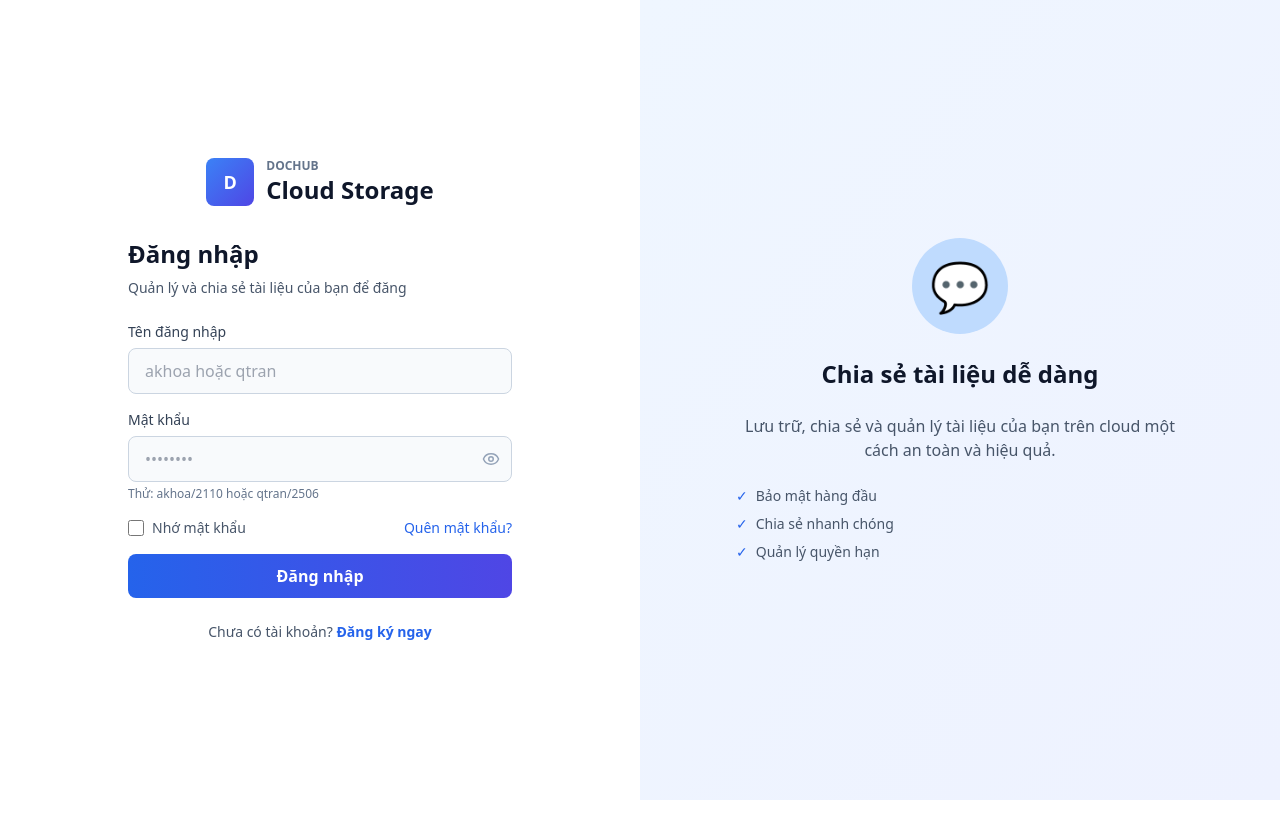
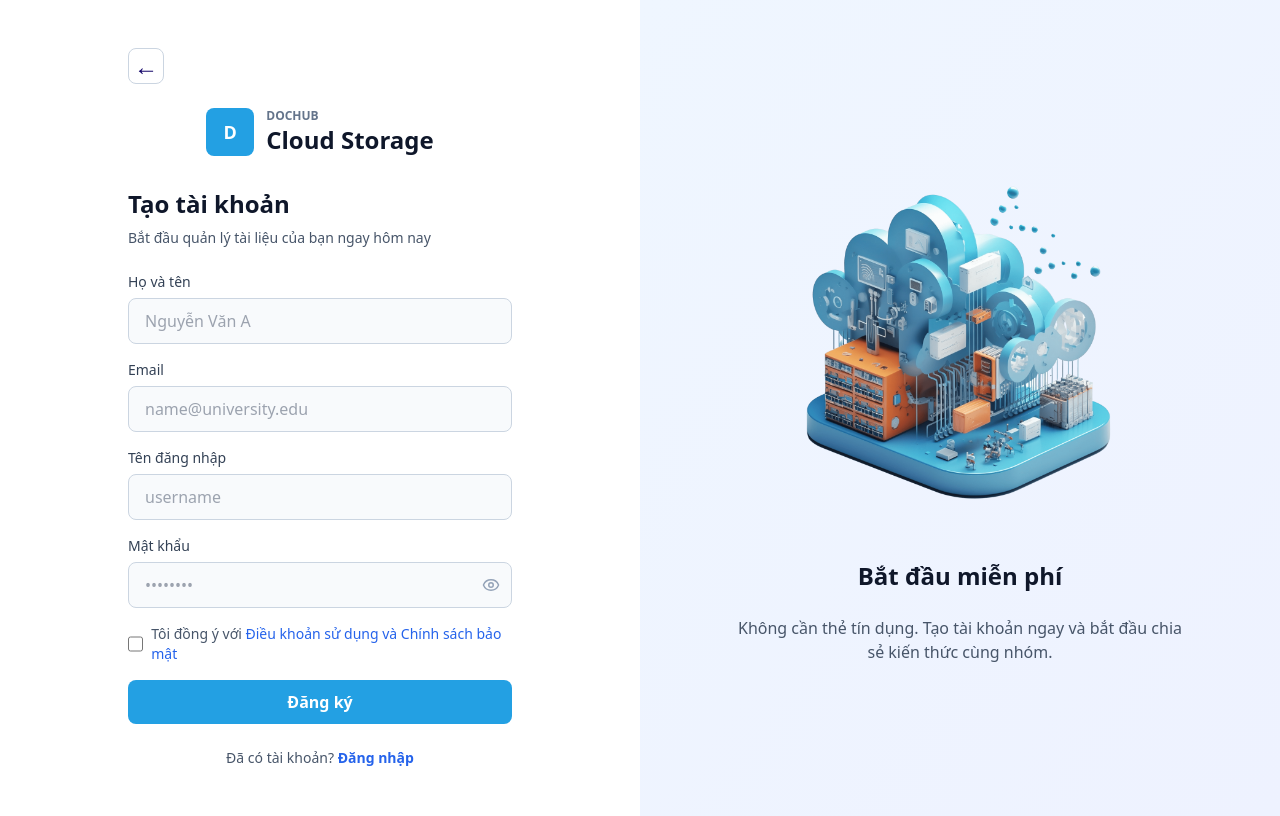
Before and after one commit to QuyTran25/DocHub, a React (Vite) app in the folder frontend/: page / in a window 1280 px wide. Both pictures are taken after a click on the button "Bắt đầu miễn phí". Built offline with nearby package versions, Linux system fonts and the light colour scheme; the HTML template or start-up script is replaced by a standard one.

Commit message:
Chỉnh sửa giao diện về trang đăng nhập, đăng ký, trang chủ

```diff
--- a/frontend/src/app.jsx
+++ b/frontend/src/app.jsx
@@ -39,21 +39,30 @@ const mockSharedFiles = [
 // --- COMPONENTS ---
 
 // 1. Landing Page - Trang chủ
-const LandingPage = ({ onGetStarted }) => {
+const LandingPage = ({ onGetStarted, onLoginClick }) => {
   return (
     <div className="min-h-screen bg-white">
       {/* Header */}
-      <header className="sticky top-0 z-50 border-b border-slate-200 bg-white/95 backdrop-blur-sm">
+      <header
+        className="sticky top-0 z-50 border-b border-indigo-900/60 backdrop-blur-sm"
+        style={{ backgroundColor: '#120368' }}
+      >
         <div className="mx-auto flex max-w-7xl items-center justify-between px-6 py-4">
-          <div className="flex items-center gap-2">
-            <div className="flex h-10 w-10 items-center justify-center rounded-lg bg-gradient-to-br from-\[#120368\] to-\[#120368\] text-white font-bold">
-              D
-            </div>
-            <span className="text-xl font-bold text-slate-900">DocHub</span>
+          <div className="flex items-center">
+            <span className="text-xl font-bold text-white">DocHub</span>
           </div>
           <div className="flex items-center gap-4">
-            <a href="#" className="text-sm font-medium text-slate-600 hover:text-slate-900">Đăng nhập</a>
-            <button onClick={onGetStarted} className="rounded-lg px-4 py-2 text-sm font-semibold text-white hover:shadow-lg" style={{ background: '#120368' }}>
+            <button
+              type="button"
+              onClick={onLoginClick}
+              className="rounded-lg border border-transparent bg-transparent px-4 py-2 text-sm font-semibold text-white transition-colors hover:bg-[#23A0E3] hover:text-white"
+            >
+              Đăng nhập
+            </button>
+            <button
+              onClick={onGetStarted}
+              className="rounded-lg border border-transparent bg-transparent px-4 py-2 text-sm font-semibold text-white transition-colors hover:bg-[#23A0E3] hover:text-white"
+            >
               Tạo tài khoản
             </button>
           </div>
@@ -80,15 +89,12 @@ const LandingPage = ({ onGetStarted }) => {
             </div>
           </div>
           <div className="flex items-center justify-center">
-            <div className="aspect-square rounded-2xl border border-slate-200 bg-gradient-to-br from-blue-50 to-indigo-50 flex items-center justify-center text-slate-400">
-              <div className="space-y-3 px-8">
-                <div className="h-3 w-3/4 rounded-full bg-slate-300"></div>
-                <div className="h-3 w-1/2 rounded-full bg-slate-200"></div>
-                <div className="space-y-2 pt-4">
-                  <div className="h-2 w-full rounded-full bg-slate-200"></div>
-                  <div className="h-2 w-5/6 rounded-full bg-slate-200"></div>
-                </div>
-              </div>
+            <div className="overflow-hidden rounded-3xl border border-slate-200 bg-gradient-to-br from-blue-50 to-indigo-50 p-3 shadow-xl shadow-blue-100/60">
+              <img
+                src="/images/cloud-doc-hub-intro.png"
+                alt="Minh họa hệ thống cloud chia sẻ tài liệu"
+                className="h-auto w-full max-w-sm rounded-2xl"
+              />
             </div>
           </div>
         </div>
@@ -170,14 +176,18 @@ const LandingPage = ({ onGetStarted }) => {
 };
 
 // 2. Auth Screen - Split Screen Login/Register
-const AuthScreen = ({ onLogin }) => {
-  const [isLogin, setIsLogin] = useState(true);
+const AuthScreen = ({ onLogin, onBackHome, initialMode = 'login' }) => {
+  const [isLogin, setIsLogin] = useState(initialMode !== 'register');
   const [username, setUsername] = useState('');
   const [password, setPassword] = useState('');
   const [email, setEmail] = useState('');
   const [fullName, setFullName] = useState('');
   const [showPassword, setShowPassword] = useState(false);
   const [error, setError] = useState('');
+
+  useEffect(() => {
+    setIsLogin(initialMode !== 'register');
+  }, [initialMode]);
 
   const handleLogin = (e) => {
     e.preventDefault();
@@ -210,8 +220,16 @@ const AuthScreen = ({ onLogin }) => {
       {/* Left - Form */}
       <div className="flex bg-white flex-col items-center justify-center px-6 py-12">
         <div className="w-full max-w-sm">
+          <button
+            type="button"
+            onClick={onBackHome}
+            className="mb-6 inline-flex h-9 w-9 items-center justify-center rounded-lg border border-slate-300 text-2xl font-black text-[#120368] transition hover:bg-slate-50"
+          >
+            ←
+          </button>
+
           <div className="flex items-center justify-center gap-3 mb-8">
-            <div className="flex h-12 w-12 items-center justify-center rounded-lg bg-gradient-to-br from-blue-500 to-indigo-600 text-white font-bold text-lg">
+            <div className="flex h-12 w-12 items-center justify-center rounded-lg bg-[#23A0E3] text-white font-bold text-lg">
               D
             </div>
             <div>
@@ -276,7 +294,7 @@ const AuthScreen = ({ onLogin }) => {
               </div>
               <button
                 type="submit"
-                className="w-full bg-gradient-to-r from-blue-600 to-indigo-600 text-white font-semibold py-2.5 rounded-lg hover:bg-blue-700 transition-all duration-200 mt-6"
+                className="mt-6 w-full rounded-lg bg-[#23A0E3] py-2.5 font-semibold text-white transition-all duration-200 hover:opacity-90"
               >
                 Đăng nhập
               </button>
@@ -342,7 +360,7 @@ const AuthScreen = ({ onLogin }) => {
               </label>
               <button
                 type="submit"
-                className="w-full bg-gradient-to-r from-blue-600 to-indigo-600 text-white font-semibold py-2.5 rounded-lg hover:bg-blue-700 transition-all duration-200 mt-6"
+                className="mt-6 w-full rounded-lg bg-[#23A0E3] py-2.5 font-semibold text-white transition-all duration-200 hover:opacity-90"
               >
                 Đăng ký
               </button>
@@ -367,9 +385,11 @@ const AuthScreen = ({ onLogin }) => {
       {/* Right - Illustration */}
       <div className="hidden lg:flex flex-col items-center justify-center bg-gradient-to-br from-blue-50 to-indigo-50 p-12">
         <div className="text-center space-y-6 max-w-md">
-          <div className="w-24 h-24 mx-auto bg-blue-200 rounded-full flex items-center justify-center text-5xl">
-            {isLogin ? '💬' : '👤'}
-          </div>
+          <img
+            src="/images/auth-cloud-illustration.png"
+            alt="Minh họa hạ tầng cloud"
+            className="mx-auto h-auto w-full max-w-sm"
+          />
           <h3 className="text-2xl font-bold text-slate-900">
             {isLogin ? 'Chia sẻ tài liệu dễ dàng' : 'Bắt đầu miễn phí'}
           </h3>
@@ -378,11 +398,6 @@ const AuthScreen = ({ onLogin }) => {
               ? 'Lưu trữ, chia sẻ và quản lý tài liệu của bạn trên cloud một cách an toàn và hiệu quả.'
               : 'Không cần thẻ tín dụng. Tạo tài khoản ngay và bắt đầu chia sẻ kiến thức cùng nhóm.'}
           </p>
-          <ul className="space-y-2 text-left text-sm text-slate-600">
-            <li className="flex items-center gap-2"><span className="text-blue-600">✓</span> {isLogin ? 'Bảo mật hàng đầu' : 'Miễn phí vĩnh viễn'}</li>
-            <li className="flex items-center gap-2"><span className="text-blue-600">✓</span> {isLogin ? 'Chia sẻ nhanh chóng' : 'Không cần thẻ tín dụng'}</li>
-            <li className="flex items-center gap-2"><span className="text-blue-600">✓</span> {isLogin ? 'Quản lý quyền hạn' : 'Dễ dàng nâng cấp sau'}</li>
-          </ul>
         </div>
       </div>
     </div>
@@ -758,7 +773,7 @@ const ShareModal = ({ isOpen, onClose, file }) => {
 export default function App() {
   const [isAuthenticated, setIsAuthenticated] = useState(false);
   const [currentUser, setCurrentUser] = useState(null);
-  const [showAuthModal, setShowAuthModal] = useState(false);
+  const [authMode, setAuthMode] = useState(null);
   const [activeTab, setActiveTab] = useState('my-docs');
   const [viewMode, setViewMode] = useState('grid');
   const [isUploadOpen, setIsUploadOpen] = useState(false);
@@ -850,10 +865,10 @@ export default function App() {
   }, [isAuthenticated, currentUser]);
 
   if (!isAuthenticated) {
-    if (showAuthModal) {
-      return <AuthScreen onLogin={handleLogin} />;
+    if (authMode) {
+      return <AuthScreen onLogin={handleLogin} onBackHome={() => setAuthMode(null)} initialMode={authMode} />;
     }
-    return <LandingPage onGetStarted={() => setShowAuthModal(true)} />;
+    return <LandingPage onGetStarted={() => setAuthMode('register')} onLoginClick={() => setAuthMode('login')} />;
   }
 
   const getFileIcon = (type) => {
```
Also changed, not shown: frontend/public/images/auth-cloud-illustration.png (added), 6 other files (tests, documents, lock files or other folders).
